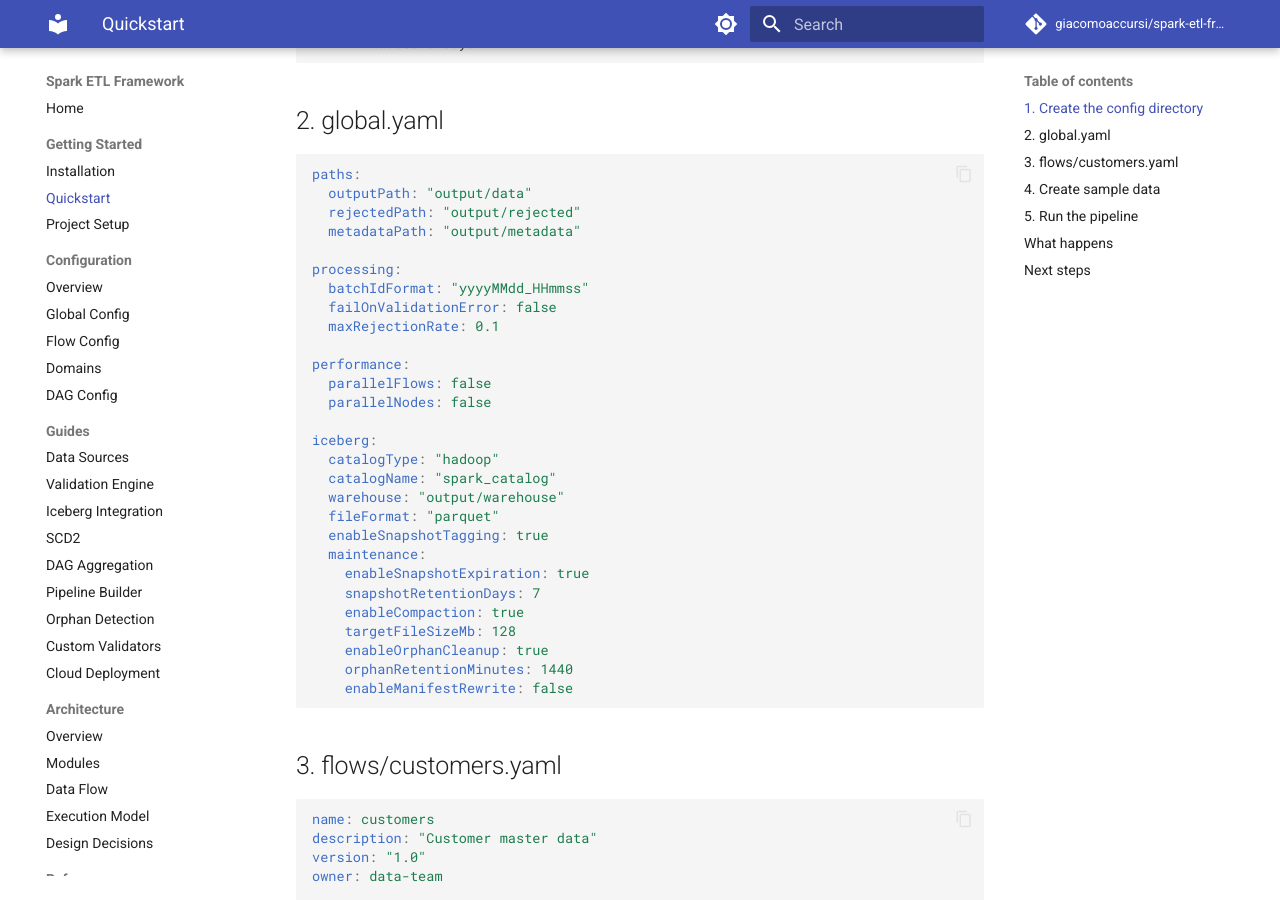
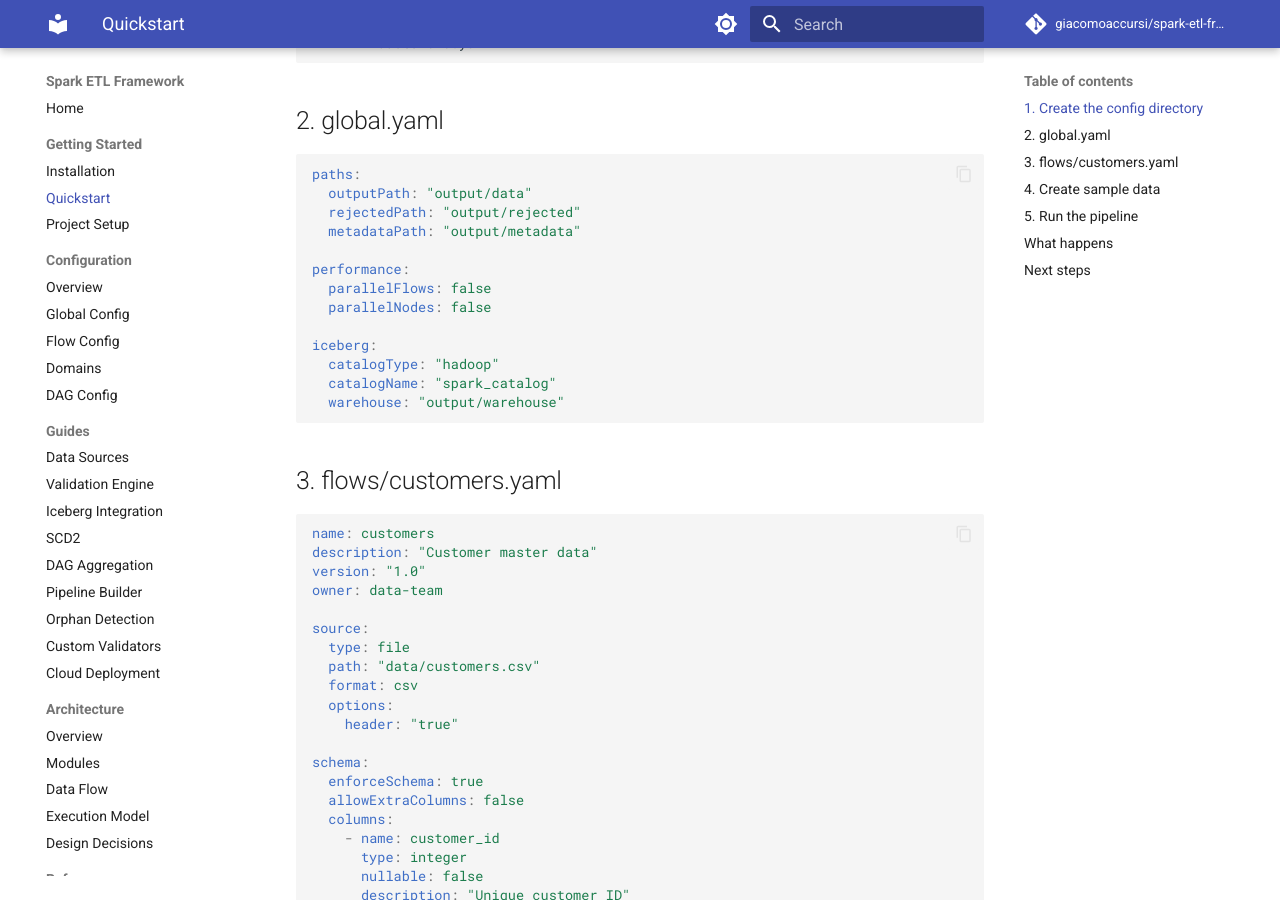
Before and after one commit to giacomoaccursi/Floe, an MkDocs documentation site: the page built from site-docs/getting-started/quickstart.md, in a window 1280 px wide and 900 px high, scrolled down 330 px. Built offline with MkDocs 1.6.1 and Material for MkDocs 9.7.7, drawn with Linux system fonts in a browser that asks for light colours; comment, search, counter and statistics services are not loaded.

Commit message:
docs(quickstart): simplify global.yaml example

````diff
--- a/site-docs/getting-started/quickstart.md
+++ b/site-docs/getting-started/quickstart.md
@@ -19,11 +19,6 @@ paths:
   rejectedPath: "output/rejected"
   metadataPath: "output/metadata"
 
-processing:
-  batchIdFormat: "yyyyMMdd_HHmmss"
-  failOnValidationError: false
-  maxRejectionRate: 0.1
-
 performance:
   parallelFlows: false
   parallelNodes: false
@@ -32,16 +27,6 @@ iceberg:
   catalogType: "hadoop"
   catalogName: "spark_catalog"
   warehouse: "output/warehouse"
-  fileFormat: "parquet"
-  enableSnapshotTagging: true
-  maintenance:
-    enableSnapshotExpiration: true
-    snapshotRetentionDays: 7
-    enableCompaction: true
-    targetFileSizeMb: 128
-    enableOrphanCleanup: true
-    orphanRetentionMinutes: 1440
-    enableManifestRewrite: false
 ```
 
 ## 3. flows/customers.yaml
````
